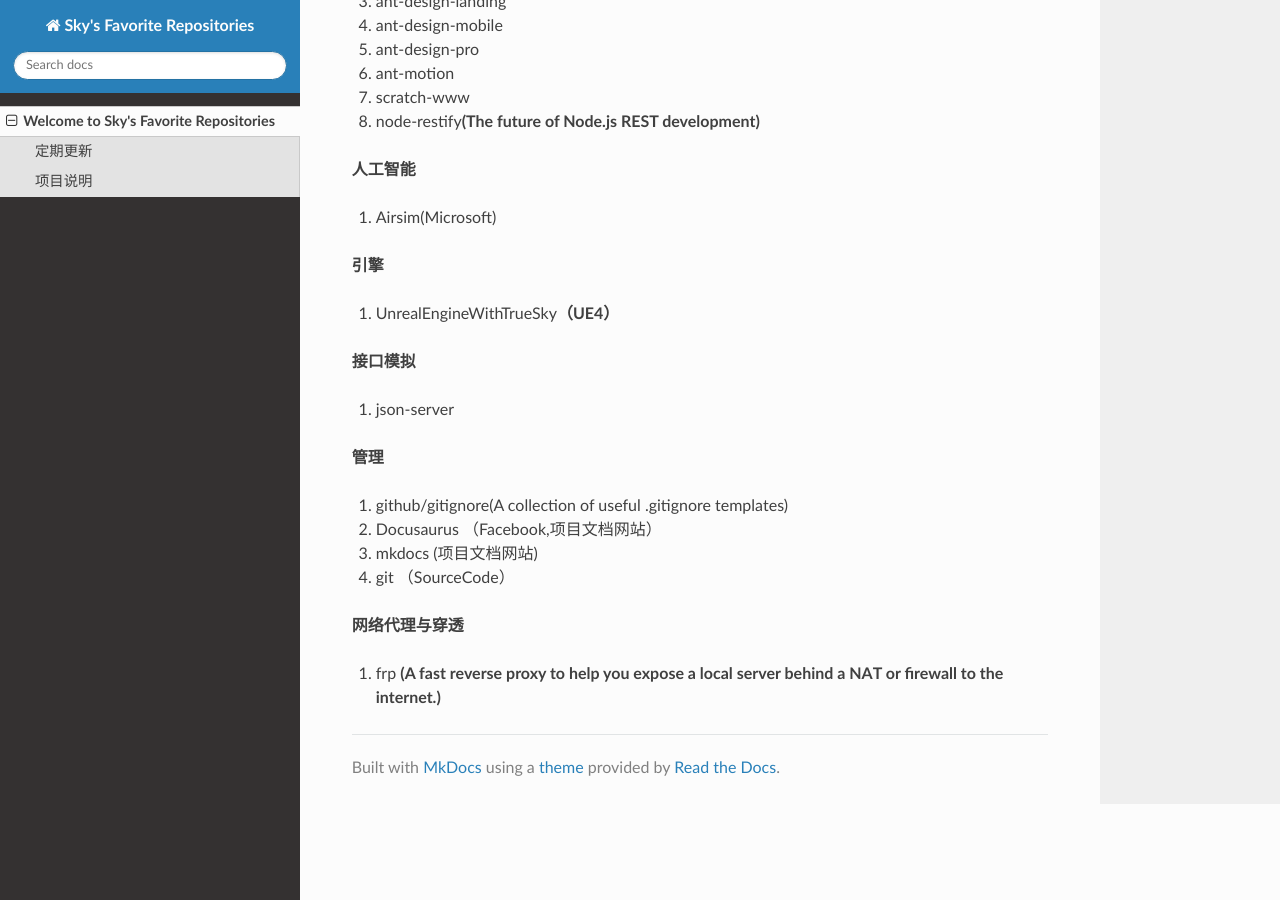
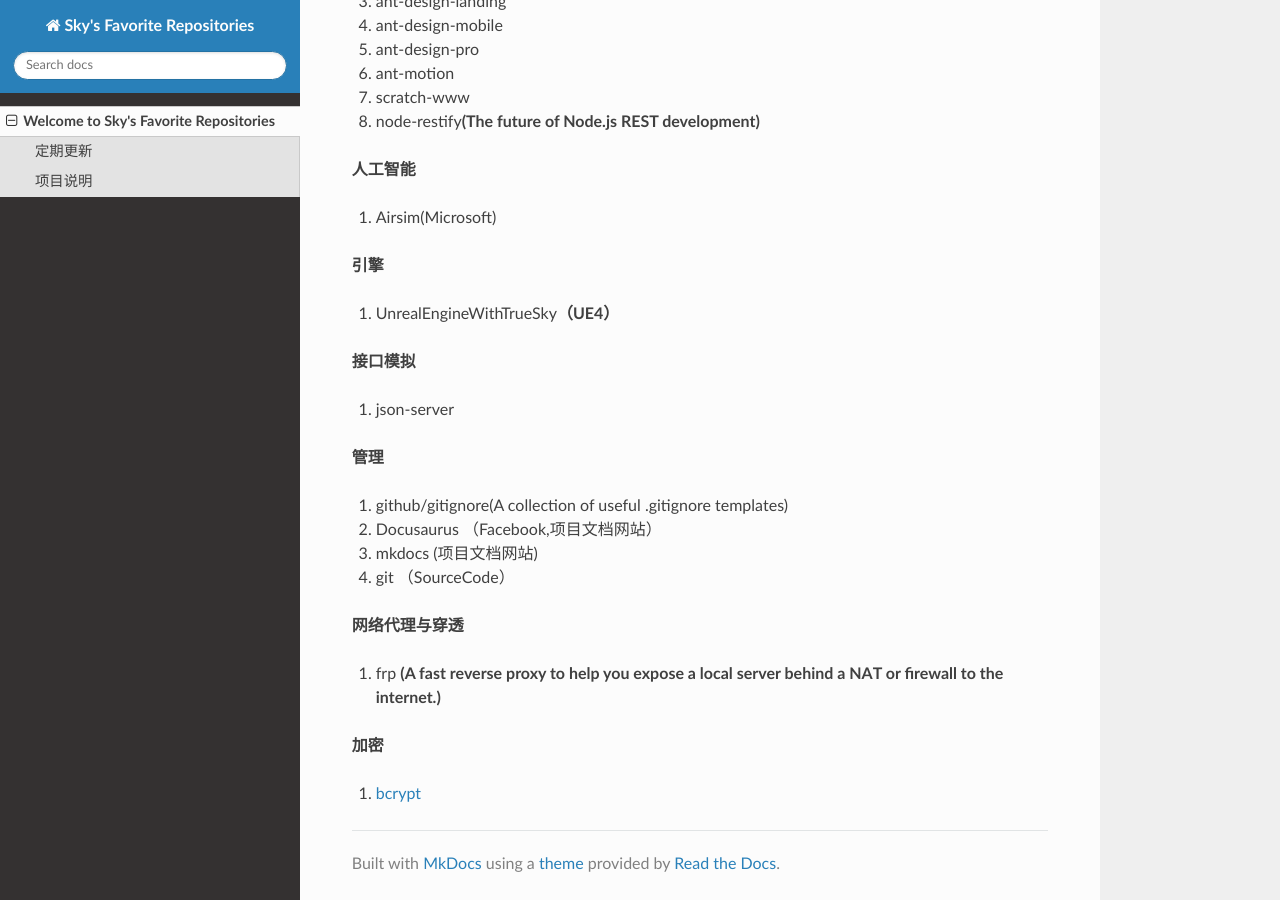
Before and after one commit to XueYuSky/FavoriteRepositories, an MkDocs documentation site: the page built from docs/index.md, in a window 1280 px wide and 900 px high, scrolled down 564 px. Built offline with MkDocs 1.6.1, drawn with Linux system fonts in a browser that asks for light colours; nearby versions of some CDN libraries.

Commit message:
增加加密: bcrypt

```diff
--- a/docs/index.md
+++ b/docs/index.md
@@ -45,3 +45,7 @@
 **网络代理与穿透**
 
 1. frp **(A fast reverse proxy to help you expose a local server behind a NAT or firewall to the internet.)**
+
+**加密**
+
+1. [bcrypt](<https://github.com/dcodeIO/bcrypt.js>)
```
